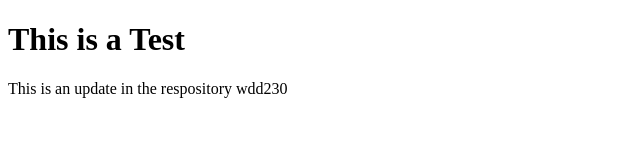
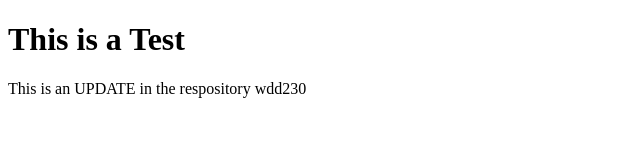
Before and after one commit to Yoav-Galindo/wdd230, a plain HTML site: page index.html in a window 1280 px wide. Shown: the full height of the page, 0-640 px from the left. Drawn offline with Linux system fonts and the light colour scheme.

Commit message:
commitTest

```diff
--- a/index.html
+++ b/index.html
@@ -9,7 +9,7 @@
 <body>
     <main>
         <h1>This is a Test</h1>
-        <p>This is an update in the respository wdd230</p>
+        <p>This is an UPDATE in the respository wdd230</p>
     </main>
 
 </body>
```
